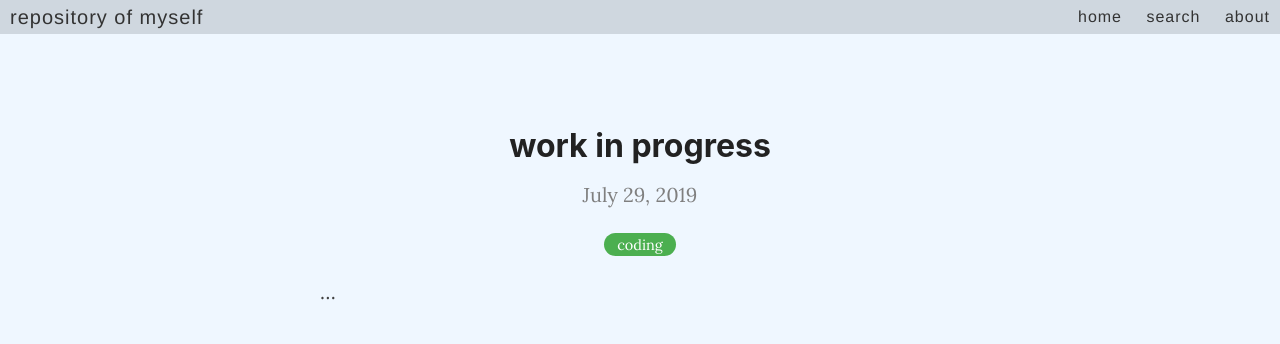
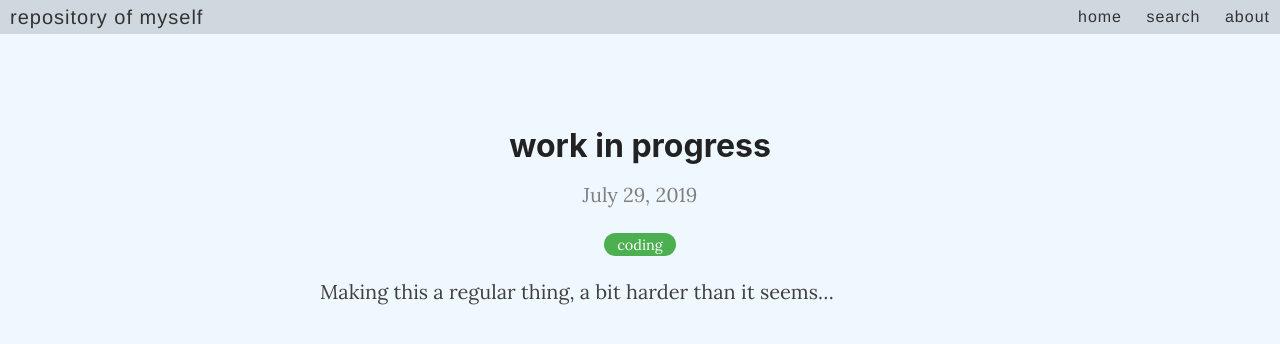
Before and after one commit to ny-sa/ny-sa.github.io, a Jekyll site: the page built from _posts/2019-7-29-WIP.md, in a window 1280 px wide and 900 px high. Shown: the top 344 px of the window. Built offline with Jekyll 4.4.1, drawn with Linux system fonts in a browser that asks for light colours.

Commit message:
the ground ought to break, any moment now

```diff
--- a/_posts/2019-7-29-WIP.md
+++ b/_posts/2019-7-29-WIP.md
@@ -4,4 +4,4 @@ title: work in progress
 categories: coding
 ---
 
-...
+Making this a regular thing, a bit harder than it seems...
```
